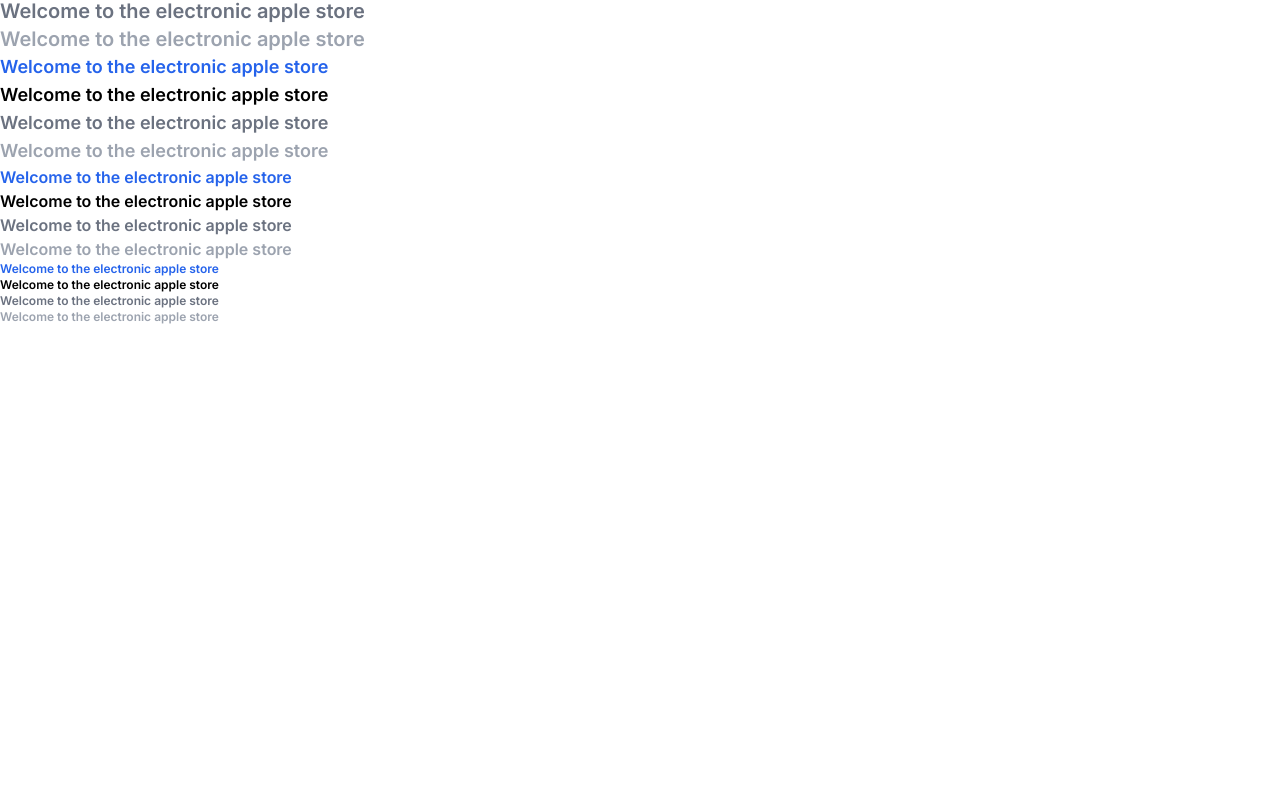
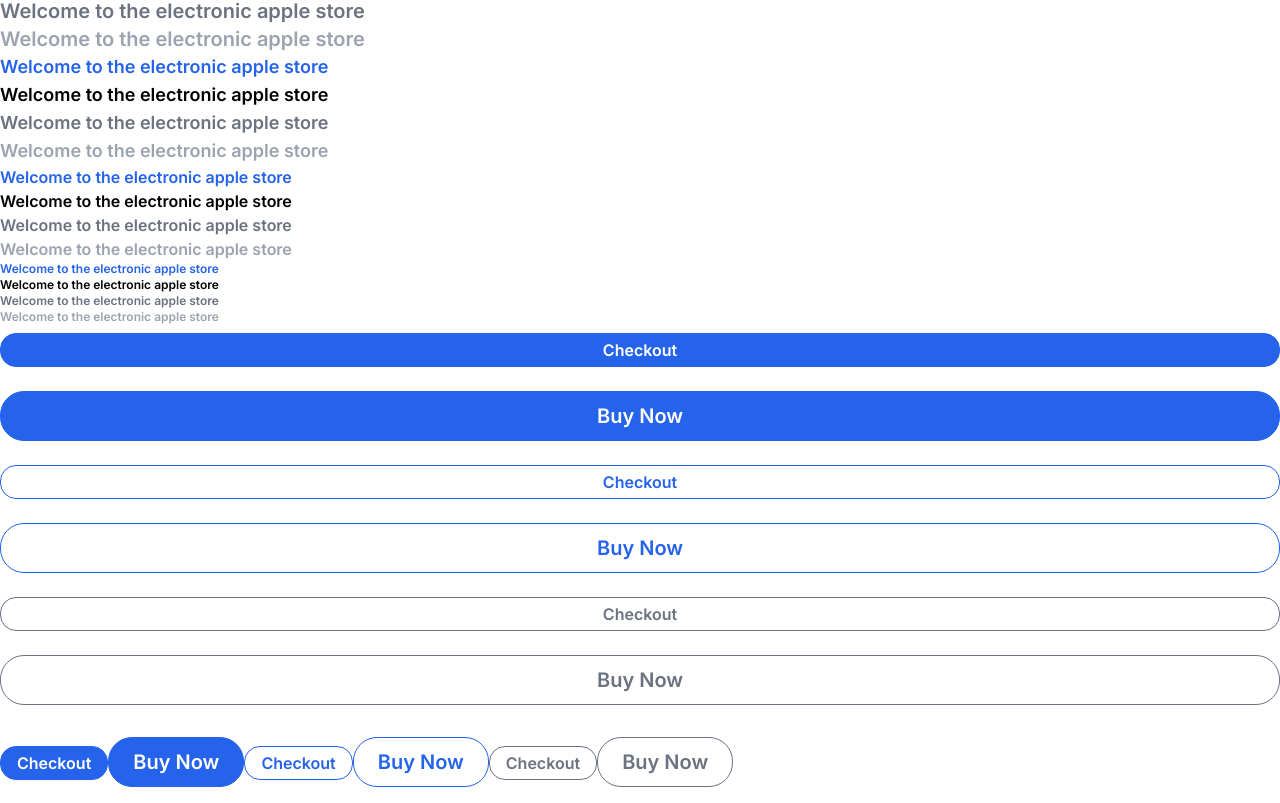
Before and after one commit to mmesomasaint/tempillar, a Next.js app: page /theme/e-apple-store in a window 1280 px wide. Shown: the part 331-1134 px from the top of the page. Before the commit the page ends 800 px from the top, so only its background shows below. Built offline with nearby package versions, Linux system fonts and the light colour scheme.

Commit message:
Feat: Adjust the button component

```diff
--- a/app/theme/e-apple-store/pack/elements/button.tsx
+++ b/app/theme/e-apple-store/pack/elements/button.tsx
@@ -15,8 +15,8 @@
 }) {
   return (
     <button
-      className={`leading-[0] text-base font-semibold p-2 rounded-2xl border w-fit ${
-        large && 'text-xl'
+      className={`leading-[0] text-base font-semibold my-2 p-4 rounded-2xl border ${
+        large && 'text-xl my-4 p-6 rounded-3xl'
       } ${full && 'w-full'} ${
         outlinePrimary && 'border-apple-store-pri text-apple-store-pri'
       } ${
--- a/app/theme/e-apple-store/page.tsx
+++ b/app/theme/e-apple-store/page.tsx
@@ -1,3 +1,4 @@
+import Button from './pack/elements/button'
 import { TextBase, TextHeadline, TextIntro, TextMid, TextSmall, TextTiny } from './pack/elements/text'
 
 export default function AppleStore() {
@@ -27,6 +28,18 @@
       <TextTiny>Welcome to the electronic apple store</TextTiny>
       <TextTiny faded>Welcome to the electronic apple store</TextTiny>
       <TextTiny fadedMax>Welcome to the electronic apple store</TextTiny>
+      <Button fillPrimary full>Checkout</Button>
+      <Button fillPrimary large full>Buy Now</Button>
+      <Button outlinePrimary full>Checkout</Button>
+      <Button outlinePrimary large full>Buy Now</Button>
+      <Button fillFaded full>Checkout</Button>
+      <Button fillFaded large full>Buy Now</Button>
+      <Button fillPrimary>Checkout</Button>
+      <Button fillPrimary large>Buy Now</Button>
+      <Button outlinePrimary>Checkout</Button>
+      <Button outlinePrimary large>Buy Now</Button>
+      <Button fillFaded>Checkout</Button>
+      <Button fillFaded large>Buy Now</Button>
     </div>
   )
 }
```
